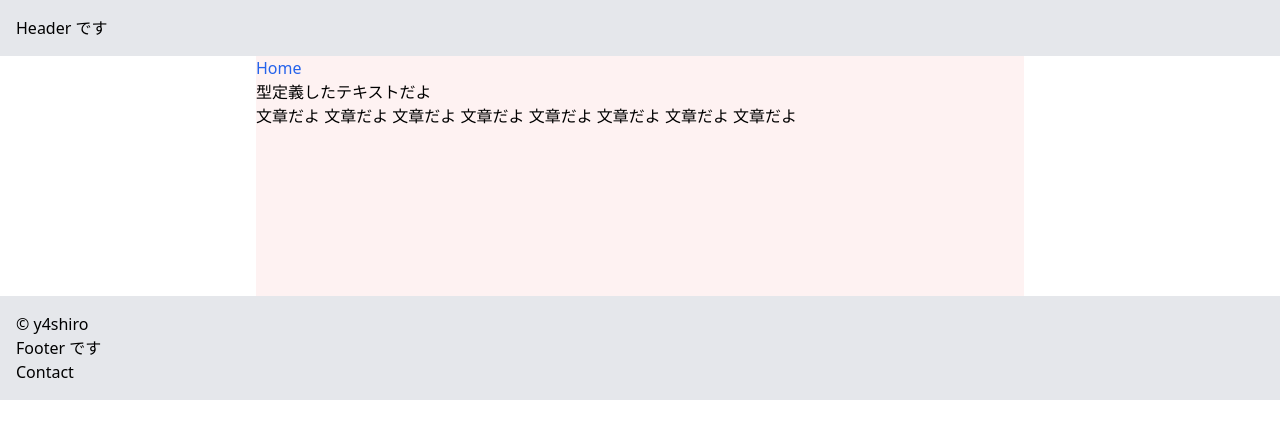
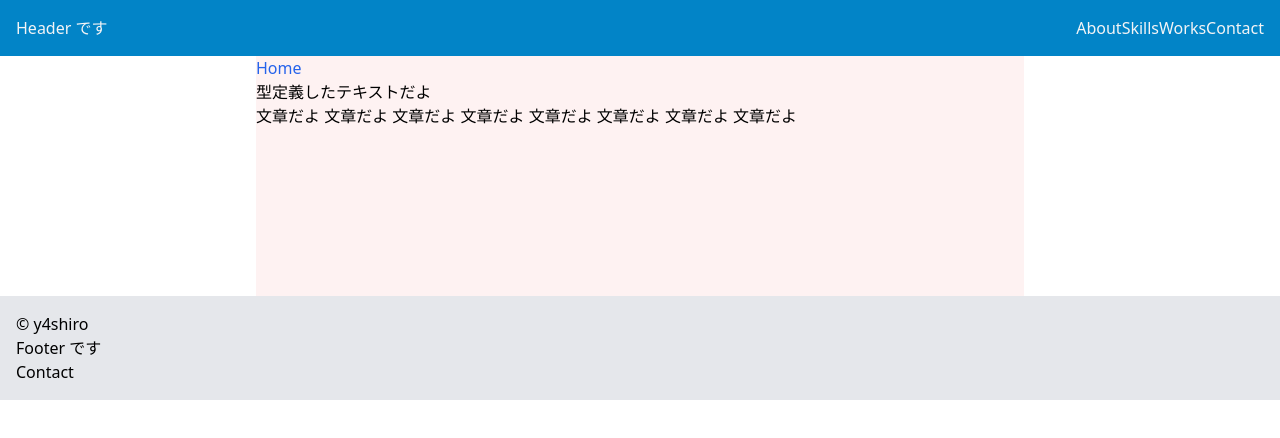
Before and after one commit to y4shiro/gatsby-sandbox, a Gatsby site: page / in a window 1280 px wide. Built offline with nearby package versions, Linux system fonts and the light colour scheme; Gatsby itself is replaced by a stand-in of ours.

Commit message:
tailwind にカスタムカラー追加

```diff
--- a/src/components/header.tsx
+++ b/src/components/header.tsx
@@ -2,8 +2,18 @@ import React from 'react';
 
 const Header: React.FC = () => {
   return (
-    <header className="p-4 bg-gray-200">
-      <h1>Header です</h1>
+    <header className="flex p-4 bg-sky-600 justify-between items-center text-gray-100">
+      <h1 className="text-2x">Header です</h1>
+      <ul className="flex">
+        <li>
+          <a href="#" className="block hover:bg-sky-300">
+            <span>About</span>
+          </a>
+        </li>
+        <li>Skills</li>
+        <li>Works</li>
+        <li>Contact</li>
+      </ul>
     </header>
   );
 };
--- a/tailwind.config.js
+++ b/tailwind.config.js
@@ -1,8 +1,15 @@
+const colors = require('tailwindcss/colors');
+
 module.exports = {
   purge: ['./src/**/*.{js,jsx,ts,tsx}'],
   darkMode: false, // or 'media' or 'class'
   theme: {
-    extend: {},
+    extend: {
+      colors: {
+        lightBlue: colors.lightBlue,
+        sky: colors.sky,
+      },
+    },
   },
   variants: {
     extend: {},
```
